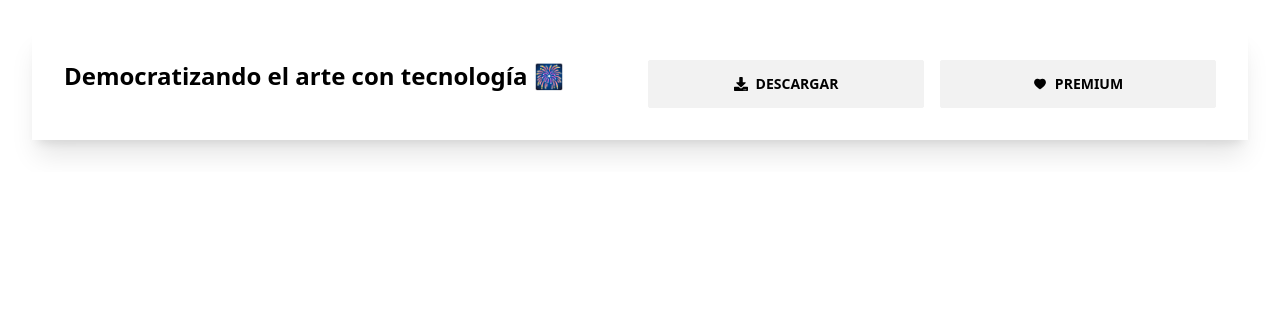
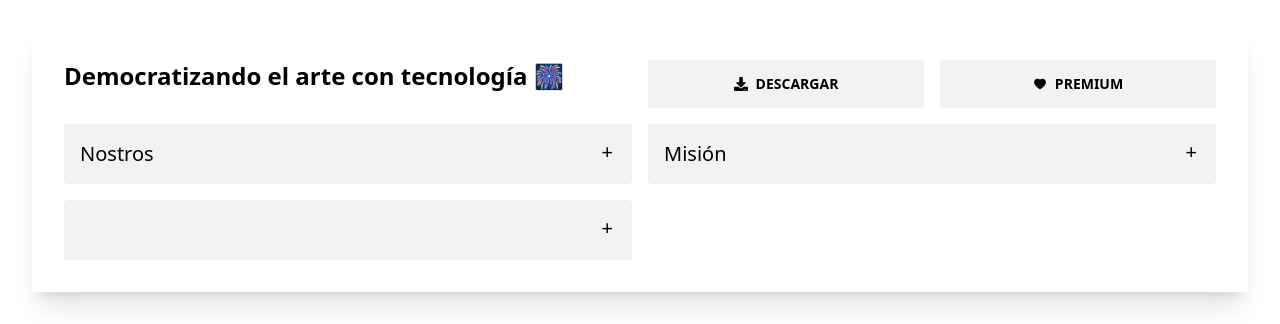
Before and after one commit to dariomunozstudios/latrue, a Next.js app: page / in a window 1280 px wide. Shown: the part 852-1176 px from the top of the page. Before the commit the page ends 1024 px from the top, so only its background shows below. Built offline with nearby package versions, Linux system fonts and the light colour scheme.

Commit message:
Footer-1

```diff
--- a/components/Footer.tsx
+++ b/components/Footer.tsx
@@ -13,7 +13,6 @@ const Footer = () => {
                 </div>
                 <div className="grid grid-cols-2 gap-4">
 
-
                     <div className="btn btn-secundary">
                       <FaDownload/>  Descargar
                     </div>
@@ -23,6 +22,33 @@ const Footer = () => {
                     </div>
 
                 </div>
+     <div className="collapse collapse-plus bg-base-200">
+         <input type="radio" name="my-accordion-3" />
+        <div className="collapse-title text-xl font-medium">
+                            Nostros
+                             </div>
+ <div className="collapse-content">
+                                    <p>Latrue es una plataforma para artistas, que les ayuda a vender.</p>
+                                      </div>
+                                      </div>
+                                      <div className="collapse collapse-plus bg-base-200">
+                                        <input type="radio" name="my-accordion-3" />
+                                          <div className="collapse-title text-xl font-medium">
+                                              Misión
+                                                </div>
+                                                  <div className="collapse-content">
+                                                      <p>hello</p>
+                                                        </div>
+                                                        </div>
+                                                        <div className="collapse collapse-plus bg-base-200">
+                                                          <input type="radio" name="my-accordion-3" />
+                                                            <div className="collapse-title text-xl font-medium">
+
+                                                                  </div>
+                                                                    <div className="collapse-content">
+                                                                        <p>hello</p>
+                                                                          </div>
+                                                                          </div>
         </div>
 
         </div>
```
